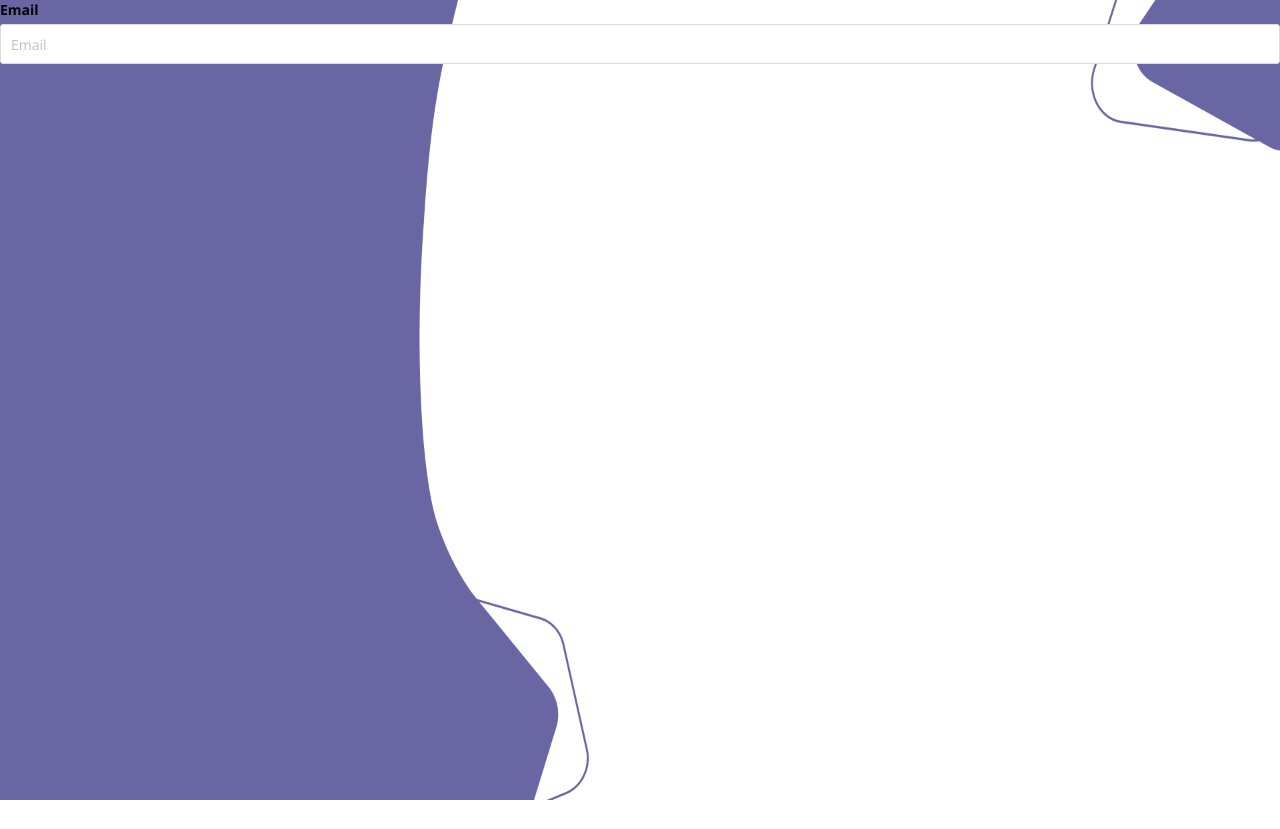
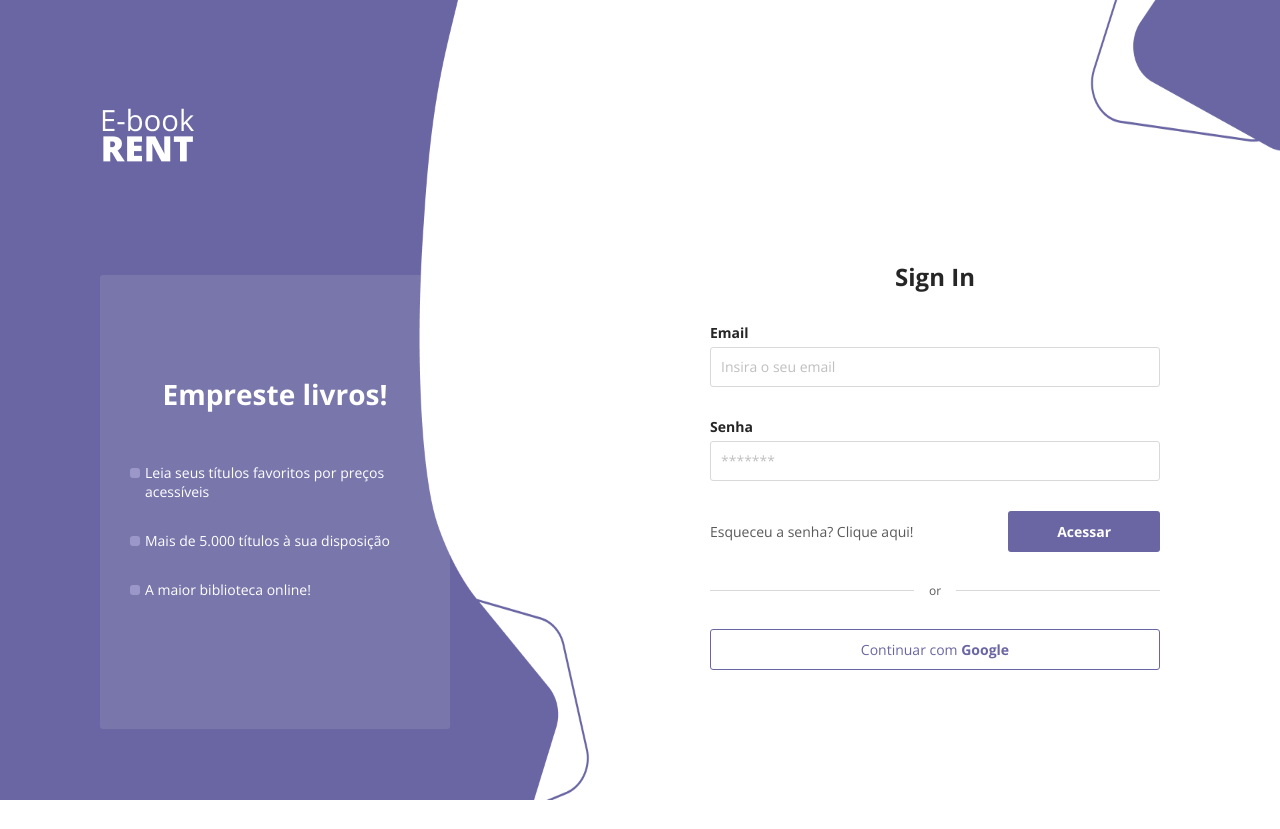
Before and after one commit to elicavalheiro/ebook-rent, a Vue app: page /login in a window 1280 px wide. Before the commit the page ends 800 px from the top, so only its background shows below. Built offline with nearby package versions, Linux system fonts and the light colour scheme; what miragejs would draw is missing.

Commit message:
:sparkles: create Sign In page and its components

```diff
--- a/src/assets/styles/global.scss
+++ b/src/assets/styles/global.scss
@@ -9,4 +9,5 @@ input,
 button,
 textarea {
   font: 400 14px "Open Sans", sans-serif;
+  color: #262626;
 }
--- /dev/null
+++ b/src/components/Common/CommonButton/CommonButton.vue
@@ -0,0 +1,84 @@
+<template>
+  <button v-bind="$attrs" class="button" :class="classConfig[buttonType]">
+    <slot></slot>
+  </button>
+</template>
+
+<script lang="ts">
+import { defineComponent } from "vue";
+
+export default defineComponent({
+  props: {
+    buttonType: {
+      type: String,
+      default: "primary",
+    },
+  },
+
+  setup({ buttonType }) {
+    const classConfig: { [index: string]: string } = {
+      primary: "button__primary",
+      secondary: "button__secondary",
+      rounded: "button__rounded",
+    };
+
+    return {
+      buttonType,
+      classConfig,
+    };
+  },
+});
+</script>
+
+<style lang="scss" scoped>
+.button {
+  padding: 0.625rem 3rem;
+  border: 1px solid rgba(0, 0, 0, 0);
+  border-radius: 3px;
+  cursor: pointer;
+
+  &:not(:disabled):hover {
+    filter: brightness(0.9);
+  }
+
+  &__primary {
+    font-weight: bold;
+    color: white;
+    background: #6a66a3;
+
+    &:disabled {
+      cursor: not-allowed;
+      background: #d9d9d9;
+      color: #a1a1a1;
+      border: 1px solid #bfbfbf;
+    }
+  }
+
+  &__secondary {
+    background: white;
+    border: 1px solid #6a66a3;
+    color: #6a66a3;
+
+    &:disabled {
+      cursor: not-allowed;
+      background: #d9d9d9;
+      color: #a1a1a1;
+      border: 1px solid #bfbfbf;
+    }
+  }
+
+  &__rounded {
+    padding: 10px 15px;
+    border-radius: 999px;
+    color: white;
+    background: #6a66a3;
+
+    &:disabled {
+      cursor: not-allowed;
+      background: #d9d9d9;
+      color: #a1a1a1;
+      border: 1px solid #bfbfbf;
+    }
+  }
+}
+</style>
--- /dev/null
+++ b/src/components/Common/Divider/Divider.vue
@@ -0,0 +1,51 @@
+<template>
+  <div class="divider">
+    <div class="left"></div>
+    <p>or</p>
+    <div class="right"></div>
+  </div>
+</template>
+
+<script lang="ts">
+import { defineComponent } from "vue";
+
+export default defineComponent({
+  props: {
+    text: {
+      type: String,
+      default: "ou",
+    },
+  },
+  setup({ text }) {
+    return {
+      text,
+    };
+  },
+});
+</script>
+
+<style lang="scss" scoped>
+.divider {
+  display: flex;
+  justify-content: center;
+  align-items: center;
+
+  & p {
+    color: #595959;
+    font-size: 0.75rem;
+    margin: 0 15px;
+  }
+
+  & .left {
+    height: 1px;
+    width: 100%;
+    background: #d9d9d9;
+  }
+
+  & .right {
+    height: 1px;
+    width: 100%;
+    background: #d9d9d9;
+  }
+}
+</style>
--- /dev/null
+++ b/src/components/Common/Logo/Logo.vue
@@ -0,0 +1,28 @@
+<template>
+  <div>
+    <img
+      src="../../../assets/images/logo-horizontal.png"
+      v-if="direction === 'horizontal'"
+    />
+    <img src="../../../assets/images/logo-vertical.png" v-else />
+  </div>
+</template>
+
+<script lang="ts">
+import { defineComponent } from "vue";
+
+export default defineComponent({
+  props: {
+    direction: {
+      type: String,
+      default: "horizontal",
+    },
+  },
+
+  setup({ direction }) {
+    return {
+      direction,
+    };
+  },
+});
+</script>
--- a/src/components/Form/FormInput/FormInput.vue
+++ b/src/components/Form/FormInput/FormInput.vue
@@ -1,7 +1,13 @@
 <template>
-  <label class="label">{{ label }}</label>
-  <input v-model="input" type="text" :placeholder="placeholder" class="input" />
-  {{ input }}
+  <div class="form-wrapper">
+    <label class="label">{{ label }}</label>
+    <input
+      v-bind="$attrs"
+      v-model="input"
+      :placeholder="placeholder"
+      class="input"
+    />
+  </div>
 </template>
 
 <script lang="ts">
@@ -24,9 +30,8 @@ export default defineComponent({
     },
   },
   setup({ label, modelValue, placeholder }, { emit }) {
-    const { input } = useInputValidator(
-      modelValue,
-      (value: string | number) => emit("update:modelValue", value)
+    const { input } = useInputValidator(modelValue, (value: string | number) =>
+      emit("update:modelValue", value)
     );
 
     return {
--- /dev/null
+++ b/src/components/Form/LoginForm/LoginForm.vue
@@ -0,0 +1,78 @@
+<template>
+  <form @submit.prevent="handleLogin" class="login-form-container">
+    <h1>Sign In</h1>
+    <form-input
+      label="Email"
+      v-model="email"
+      placeholder="Insira o seu email"
+    ></form-input>
+    <form-input
+      type="password"
+      label="Senha"
+      v-model="password"
+      placeholder="*******"
+    ></form-input>
+    <div class="action-button">
+      <a href="#">Esqueceu a senha? Clique aqui!</a>
+      <common-button type="submit">Acessar</common-button>
+    </div>
+    <divider></divider>
+    <common-button type="button" buttonType="secondary">
+      Continuar com <strong>Google</strong>
+    </common-button>
+  </form>
+</template>
+
+<script lang="ts">
+import { defineComponent, ref } from "vue";
+import FormInput from "../FormInput/FormInput.vue";
+import CommonButton from "../../Common/CommonButton/CommonButton.vue";
+import Divider from "../../Common/Divider/Divider.vue";
+
+export default defineComponent({
+  components: {
+    FormInput,
+    CommonButton,
+    Divider,
+  },
+  setup() {
+    const email = ref("");
+    const password = ref("");
+
+    const handleLogin = () => console.log(email.value, password.value);
+
+    return {
+      email,
+      password,
+      handleLogin,
+    };
+  },
+});
+</script>
+
+<style lang="scss" scoped>
+.login-form-container {
+  display: grid;
+  row-gap: 30px;
+  align-self: center;
+  justify-self: center;
+  width: 100%;
+  max-width: 450px;
+
+  & h1 {
+    font-size: 1.5rem;
+    text-align: center;
+  }
+
+  .action-button {
+    display: flex;
+    justify-content: space-between;
+    align-items: center;
+
+    & a {
+      text-decoration: none;
+      color: #595959;
+    }
+  }
+}
+</style>
--- /dev/null
+++ b/src/components/Layout/AuthLayout/AuthLayout.vue
@@ -0,0 +1,15 @@
+<template>
+  <div class="auth-container">
+    <slot></slot>
+  </div>
+</template>
+
+<style lang="scss" scoped>
+.auth-container {
+  padding: 100px;
+  height: 100vh;
+  display: grid;
+  grid-template-columns: repeat(2, 1fr);
+  column-gap: 100px;
+}
+</style>
--- /dev/null
+++ b/src/components/Layout/HeroBox/HeroBox.vue
@@ -0,0 +1,54 @@
+<template>
+  <div class="hero-box-container">
+    <div class="hero-box-content">
+      <h1>Empreste livros!</h1>
+      <ul>
+        <li>Leia seus títulos favoritos por preços acessíveis</li>
+        <li>Mais de 5.000 títulos à sua disposição</li>
+        <li>A maior biblioteca online!</li>
+      </ul>
+    </div>
+  </div>
+</template>
+
+<style lang="scss" scoped>
+.hero-box-container {
+  padding: 100px 0;
+  height: 100%;
+  align-self: flex-start;
+
+  .hero-box-content {
+    max-width: 350px;
+    padding: 100px 30px;
+    background: rgba(255, 255, 255, 0.1);
+    border-radius: 3px;
+  }
+
+  & h1 {
+    text-align: center;
+    color: white;
+    margin-bottom: 50px;
+  }
+
+  & ul {
+    list-style: none;
+    margin-left: 15px;
+
+    & li {
+      color: white;
+      margin-bottom: 30px;
+
+      &::before {
+        content: "";
+        position: absolute;
+        border-radius: 3px;
+        margin-top: 5px;
+        margin-left: -15px;
+        width: 10px;
+        height: 10px;
+        background: #9b97c9;
+      }
+    }
+  }
+}
+</style>
--- a/src/pages/AuthPages/Login.vue
+++ b/src/pages/AuthPages/Login.vue
@@ -1,25 +1,37 @@
 <template>
   <background></background>
-  <form>
-    <form-input label="Email" v-model="email" placeholder="Email"></form-input>
-  </form>
+  <auth-layout>
+    <div class="left-column">
+      <logo direction="vertical"></logo>
+      <hero-box></hero-box>
+    </div>
+    <login-form></login-form>
+  </auth-layout>
 </template>
 
 <script>
 import { defineComponent, ref } from "vue";
 import Background from "../../components/Layout/Background/Background.vue";
-import FormInput from "../../components/Form/FormInput/FormInput.vue";
+import Logo from "../../components/Common/Logo/Logo.vue";
+import AuthLayout from "../../components/Layout/AuthLayout/AuthLayout.vue";
+import LoginForm from "../../components/Form/LoginForm/LoginForm.vue";
+import HeroBox from "../../components/Layout/HeroBox/HeroBox.vue";
 
 export default defineComponent({
   components: {
     Background,
-    FormInput,
-  },
-  setup() {
-    const email = ref("");
-    return {
-      email,
-    };
+    Logo,
+    AuthLayout,
+    LoginForm,
+    HeroBox,
   },
 });
 </script>
+
+<style lang="scss" scoped>
+.left-column {
+  height: 100%;
+  display: flex;
+  flex-direction: column;
+}
+</style>
```
Also changed, not shown: src/assets/images/logo-horizontal.png.
